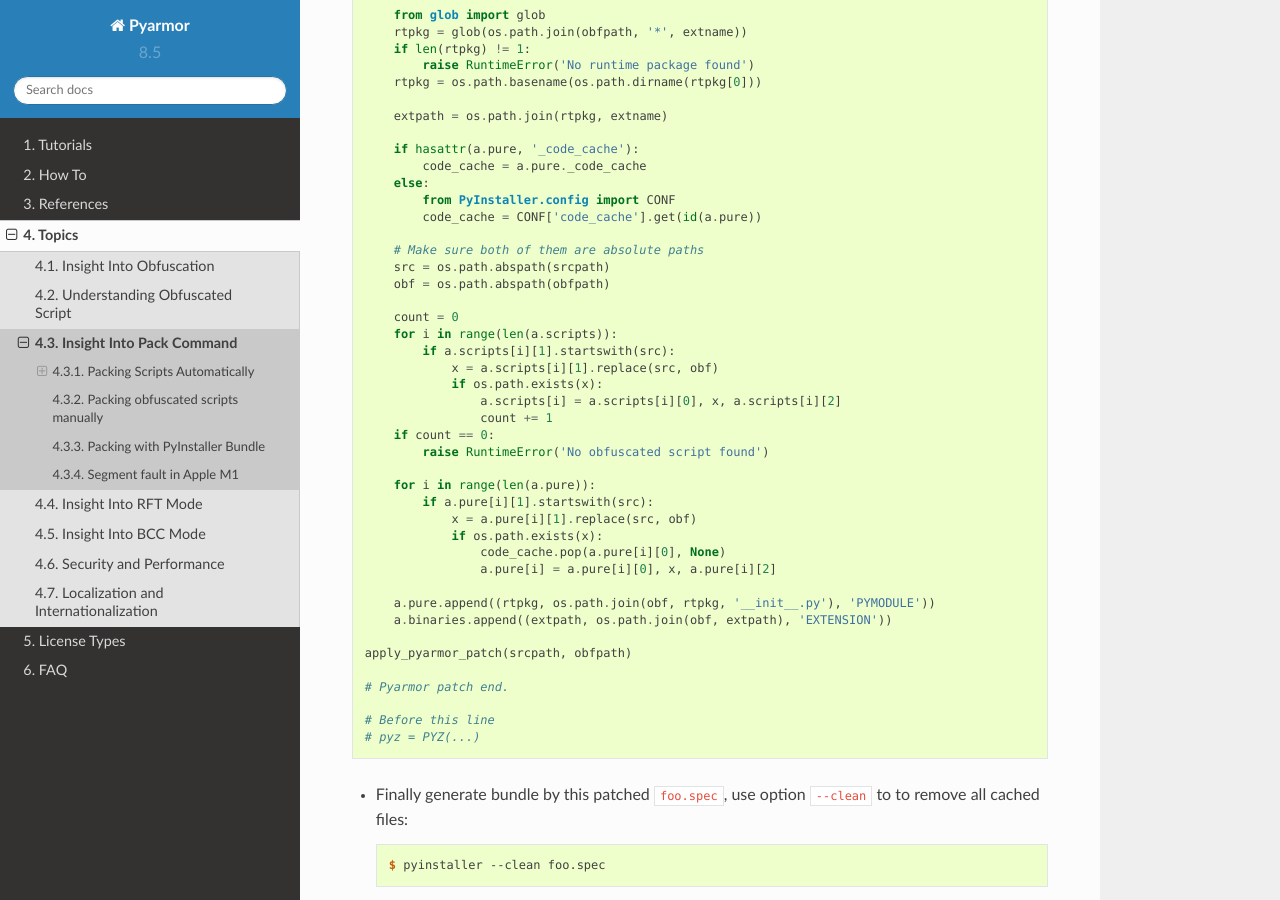
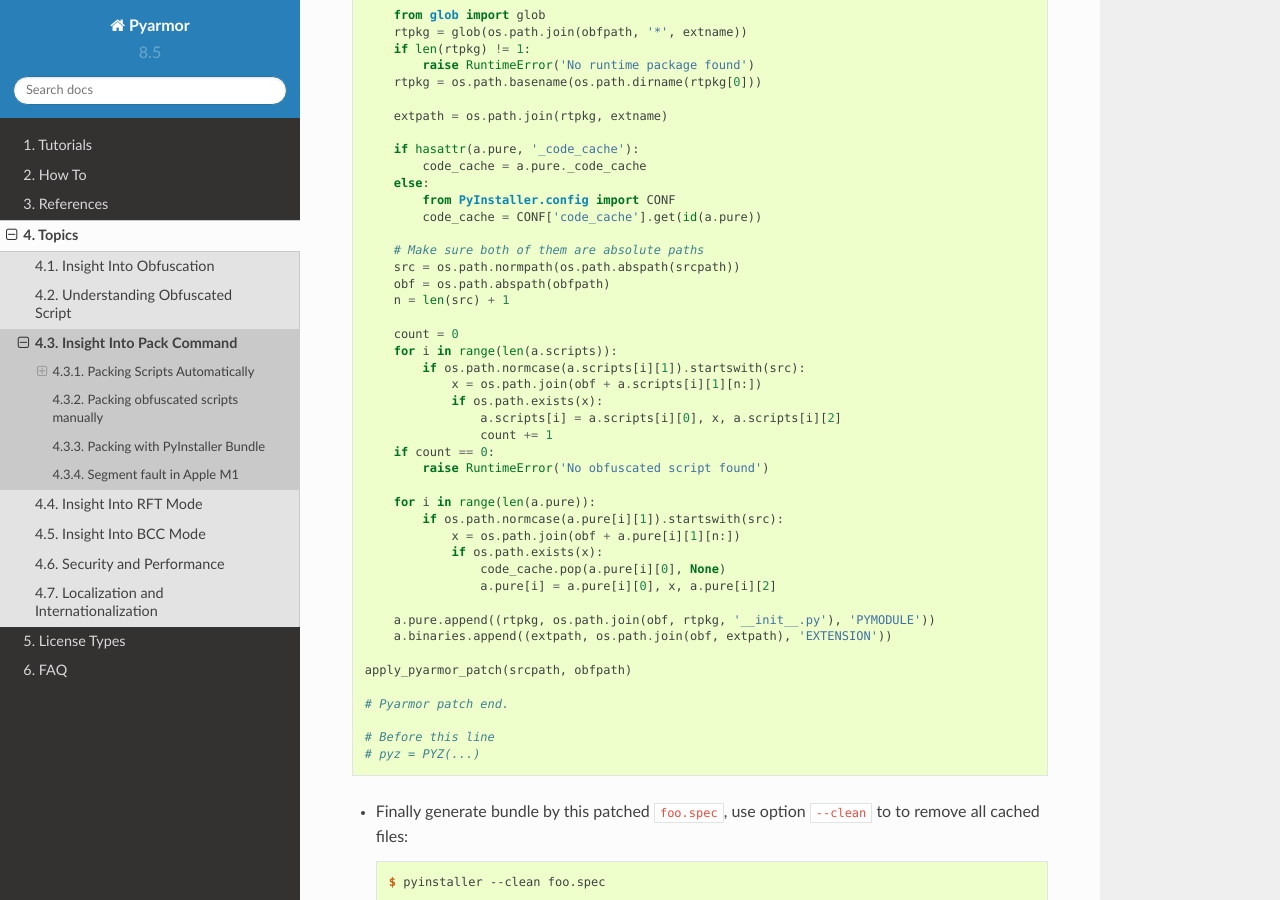
Before and after one commit to dashingsoft/pyarmor, a Sphinx documentation site: the page built from docs/topic/repack.rst, in a window 1280 px wide and 900 px high, scrolled down 4378 px. Built offline with Sphinx 7.4.7 and the Read the Docs theme 2.0.0, drawn with Linux system fonts in a browser that asks for light colours.

Commit message:
Ignore case in Windows

```diff
--- a/docs/topic/repack.rst
+++ b/docs/topic/repack.rst
@@ -185,13 +185,14 @@
             code_cache = CONF['code_cache'].get(id(a.pure))
 
         # Make sure both of them are absolute paths
-        src = os.path.abspath(srcpath)
+        src = os.path.normpath(os.path.abspath(srcpath))
         obf = os.path.abspath(obfpath)
+        n = len(src) + 1
 
         count = 0
         for i in range(len(a.scripts)):
-            if a.scripts[i][1].startswith(src):
-                x = a.scripts[i][1].replace(src, obf)
+            if os.path.normcase(a.scripts[i][1]).startswith(src):
+                x = os.path.join(obf + a.scripts[i][1][n:])
                 if os.path.exists(x):
                     a.scripts[i] = a.scripts[i][0], x, a.scripts[i][2]
                     count += 1
@@ -199,8 +200,8 @@
             raise RuntimeError('No obfuscated script found')
 
         for i in range(len(a.pure)):
-            if a.pure[i][1].startswith(src):
-                x = a.pure[i][1].replace(src, obf)
+            if os.path.normcase(a.pure[i][1]).startswith(src):
+                x = os.path.join(obf + a.pure[i][1][n:])
                 if os.path.exists(x):
                     code_cache.pop(a.pure[i][0], None)
                     a.pure[i] = a.pure[i][0], x, a.pure[i][2]
```
Also changed, not shown: 1 other file.
